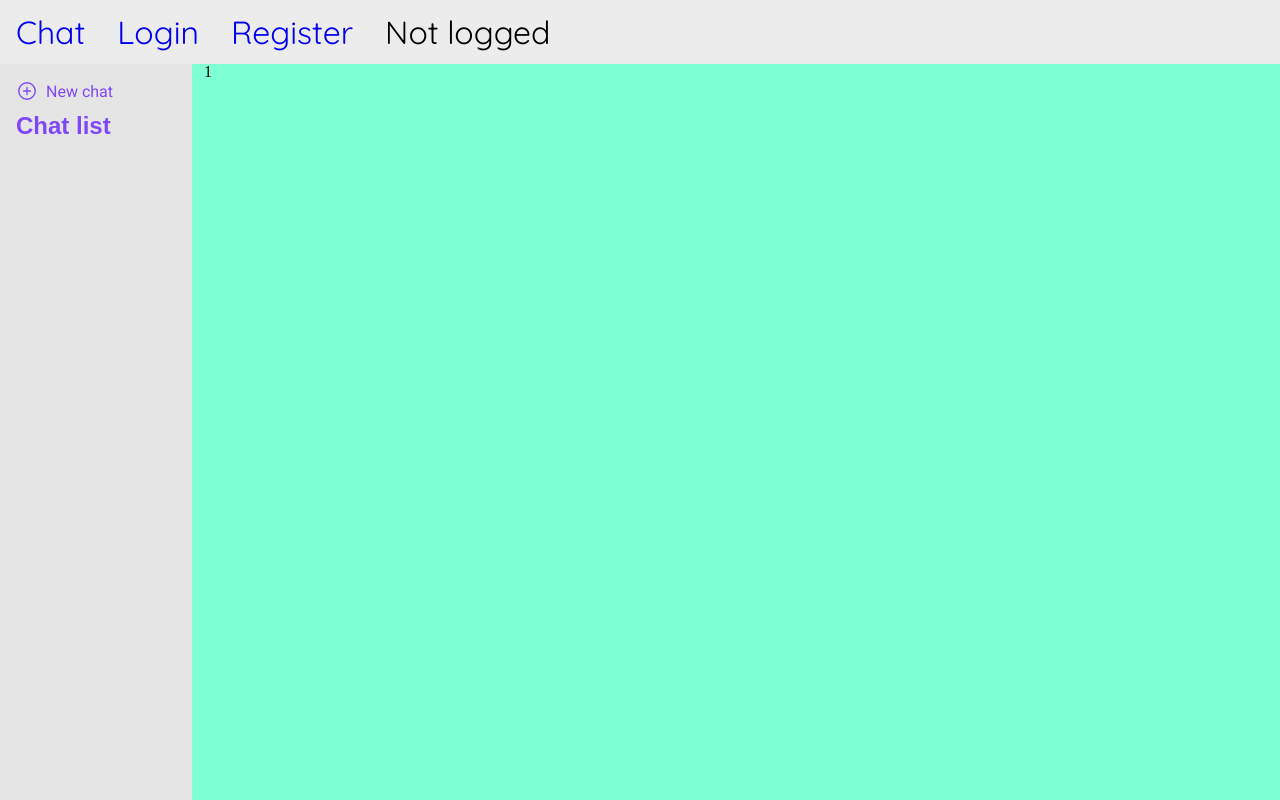
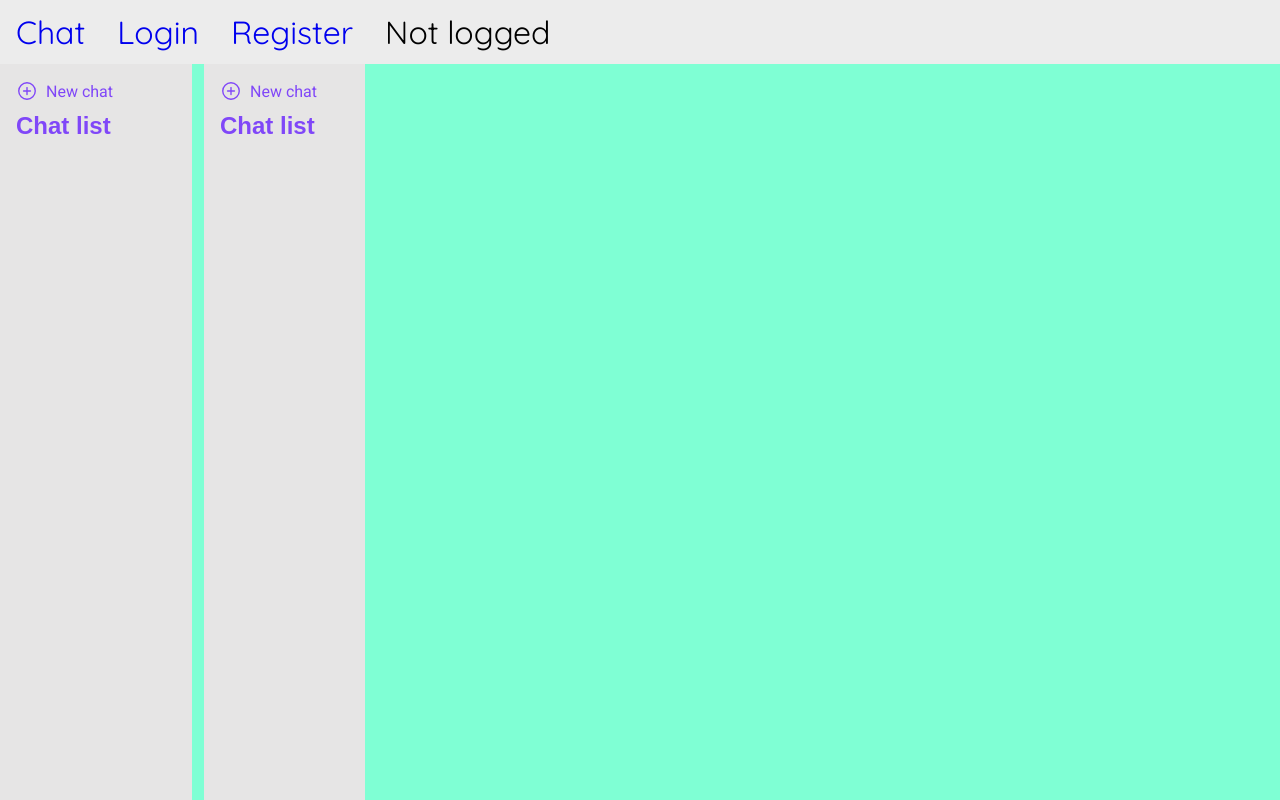
Before and after one commit to Gischenato/chat, a React (Vite) app in the folder web/: page /chat/1 in a window 1280 px wide. Built offline with nearby package versions, Linux system fonts and the light colour scheme.

Commit message:
new outlet

```diff
--- a/web/src/pages/Chat/index.tsx
+++ b/web/src/pages/Chat/index.tsx
@@ -6,12 +6,11 @@ import { useChat } from '@contexts/ChatContextProvider'
 import User from './User'
 import IChat from '@interfaces/IChat'
 import CreateNewChat from './CreateNewChat'
+import { Outlet } from 'react-router-dom'
 
 export default function Chat() {
   const { isAuthenticated, user:myUser } = useAuth()
   const { isUserChatsLoading, userChats, userChatsError } = useChat()
-
-  const { userId } = useParams()
 
   return (
     <Container>
@@ -23,7 +22,7 @@ export default function Chat() {
           <User key={user._id} chat={user} user={myUser!}/>
         ))}
       </Sidebar>
-      {userId}
+      <Outlet />
     </Container>
   )
 }
--- /dev/null
+++ b/web/src/pages/Test/index.tsx
@@ -0,0 +1,7 @@
+import React from 'react'
+
+export default function Test() {
+  return (
+    <div>Test</div>
+  )
+}
--- a/web/src/routes/Router.tsx
+++ b/web/src/routes/Router.tsx
@@ -4,15 +4,18 @@ import Initial from '@layouts/Initial'
 import Chat from '@pages/Chat'
 import Login from '@pages/Login'
 import Register from '@pages/Register'
+import Test from '@pages/Test'
 
 export default function Router() {
   return (
     <Routes>
     <Route path='/' element={<Initial />}>
-      <Route path="/" element={<Chat />} />
+      <Route path="/" element={<Chat />}>
+        <Route path="/" element={<Test />} />
+        <Route path="/chat/:userId" element={<Chat />} />
+      </Route>
       <Route path="/login" element={<Login />} />
       <Route path="/register" element={<Register />} />
-      <Route path="/chat/:userId" element={<Chat />} />
       <Route path="*" element={<Navigate to={'/'} />} />
     </Route>
   </Routes>
```
